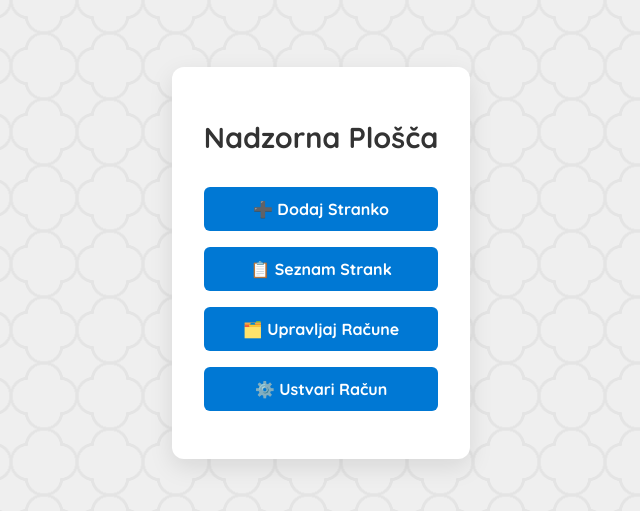
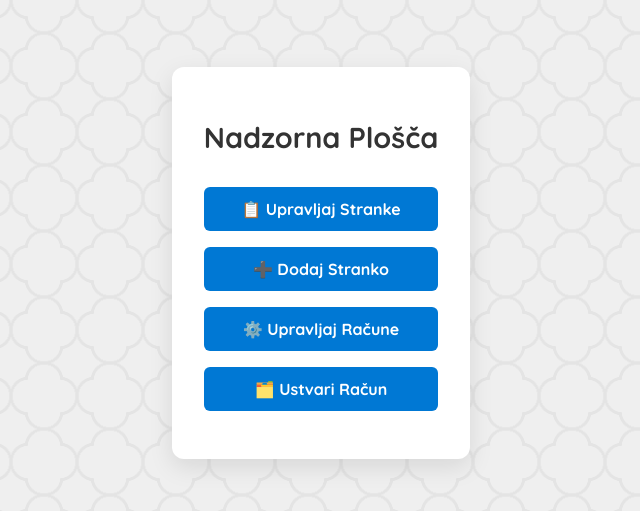
Before and after one commit to beaverDamDemo/python-fastapi-sample-naloga, a FastAPI app: page / in a window 1280 px wide. Shown: the part 198-709 px from the top of the page, without its empty margins (319-959 px from the left). Run offline with FastAPI, Linux system fonts and the light colour scheme.

Commit message:
just some renaming, it is still working ok

```diff
--- a/main.py
+++ b/main.py
@@ -108,13 +108,13 @@ def show_dodaj_stranko(request: Request):
     return templates.TemplateResponse("create_stranka.html", {"request": request})
 
 
-@app.get("/seznam_strank", response_class=HTMLResponse)
-def seznam_strank(request: Request):
+@app.get("/upravljaj_stranke", response_class=HTMLResponse)
+def upravljaj_stranke(request: Request):
     db = SessionLocal()
     stranke = db.query(Stranka).all()
     db.close()
     return templates.TemplateResponse(
-        "seznam_strank.html", {"request": request, "stranke": stranke}
+        "upravljaj_stranke.html", {"request": request, "stranke": stranke}
     )
 
 
--- a/routers/dodaj_stranko_router.py
+++ b/routers/dodaj_stranko_router.py
@@ -51,11 +51,11 @@ def handle_dodaj_stranko(
     )
 
 
-@router.get("/seznam_strank", response_class=HTMLResponse)
-def seznam_strank(request: Request):
+@router.get("/upravljaj_stranke", response_class=HTMLResponse)
+def upravljaj_stranke(request: Request):
     db = SessionLocal()
     stranke = db.query(Stranka).all()
     db.close()
     return templates.TemplateResponse(
-        "seznam_strank.html", {"request": request, "stranke": stranke}
+        "upravljaj_stranke.html", {"request": request, "stranke": stranke}
     )
--- a/routers/stranke_router.py
+++ b/routers/stranke_router.py
@@ -49,7 +49,7 @@ def uredi_stranko_submit(
     stranka.lastname = lastname
     stranka.address = address
     db.commit()
-    return RedirectResponse(url="/seznam_strank", status_code=303)
+    return RedirectResponse(url="/upravljaj_stranke", status_code=303)
 
 
 @router.post("/{stranka_id}/delete")
@@ -59,7 +59,7 @@ def delete_stranka_form(stranka_id: int, db: Session = Depends(get_db)):
         raise HTTPException(status_code=404, detail="Stranka not found")
     db.delete(stranka)
     db.commit()
-    return RedirectResponse(url="/seznam_strank", status_code=303)
+    return RedirectResponse(url="/upravljaj_stranke", status_code=303)
 
 
 @router.post("/", response_model=StrankaOut)
--- a/templates/dashboard.html
+++ b/templates/dashboard.html
@@ -2,9 +2,9 @@
 block content %}
 <div class="dashboard">
   <h1>Nadzorna Plošča</h1>
+  <a href="/upravljaj_stranke">📋 Upravljaj Stranke</a>
   <a href="/dodaj_stranko">➕ Dodaj Stranko</a>
-  <a href="/seznam_strank">📋 Seznam Strank</a>
-  <a href="/upravljaj_racune">🗂️ Upravljaj Račune</a>
-  <a href="/ustvari_racun">⚙️ Ustvari Račun</a>
+  <a href="/upravljaj_racune">⚙️ Upravljaj Račune</a>
+  <a href="/ustvari_racun">🗂️ Ustvari Račun</a>
 </div>
 {% endblock %}
--- a/templates/uredi_stranko.html
+++ b/templates/uredi_stranko.html
@@ -38,7 +38,7 @@ content %}
     </div>
 
     <button type="submit" class="btn btn-success">💾 Shrani spremembe</button>
-    <a href="/seznam_strank" class="btn btn-secondary">↩️ Nazaj</a>
+    <a href="/upravljaj_stranke" class="btn btn-secondary">↩️ Nazaj</a>
   </form>
 </div>
 {% endblock %}
```
Also changed, not shown: templates/upravljaj_stranke.html (renamed from templates/seznam_strank.html).
